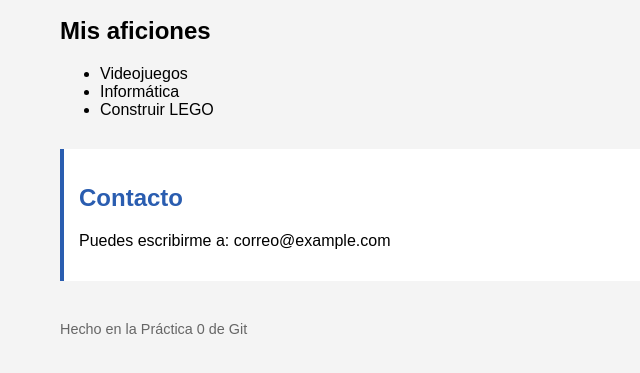
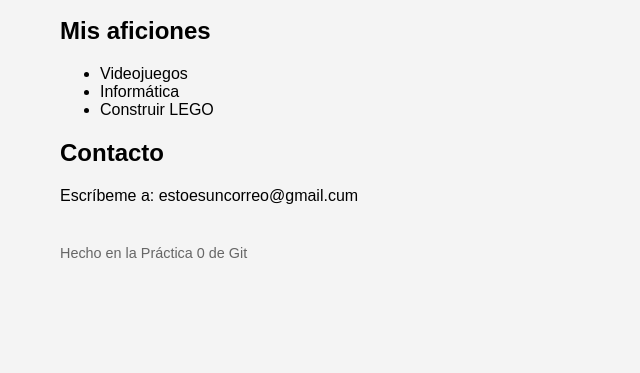
Before and after one commit to Alvervavillas/Proyectos, a plain HTML site: page index.html in a window 1280 px wide. Shown: the part 139-512 px from the top of the page, without its empty margins (0-640 px from the left). Drawn offline with Linux system fonts and the light colour scheme.

Commit message:
Añade sección de contacto

```diff
--- a/index.html
+++ b/index.html
@@ -17,10 +17,10 @@
   <li>Informática</li>
   <li>Construir LEGO</li>
 </ul>
-<section>
-  <h2>Contacto</h2>
-  <p>Puedes escribirme a: correo@example.com</p>
-</section>
+
+<h2>Contacto</h2>
+<p>Escríbeme a: estoesuncorreo@gmail.cum</p>
+
 <footer>
     <p>Hecho en la Práctica 0 de Git</p>
   </footer>
```
